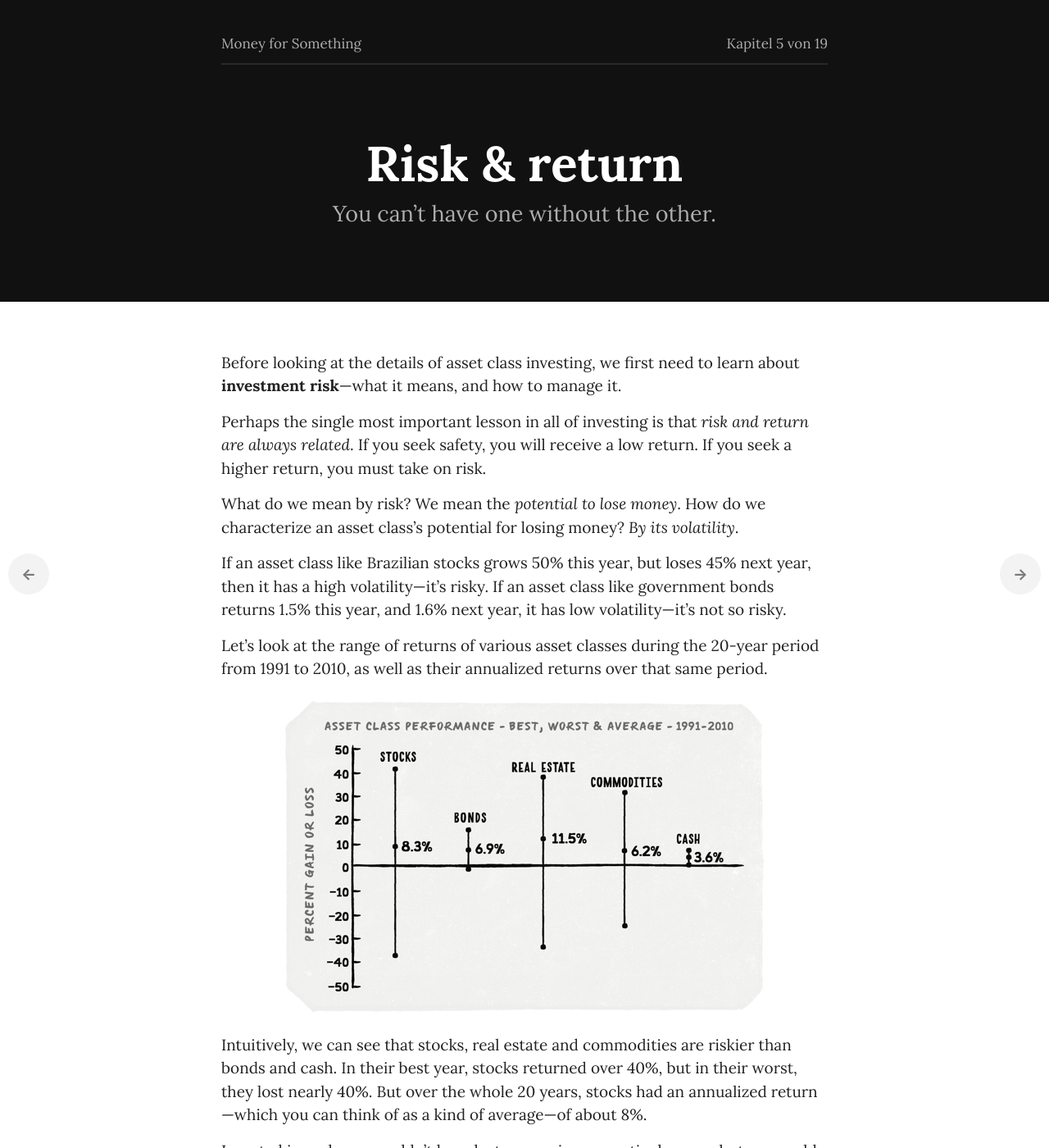
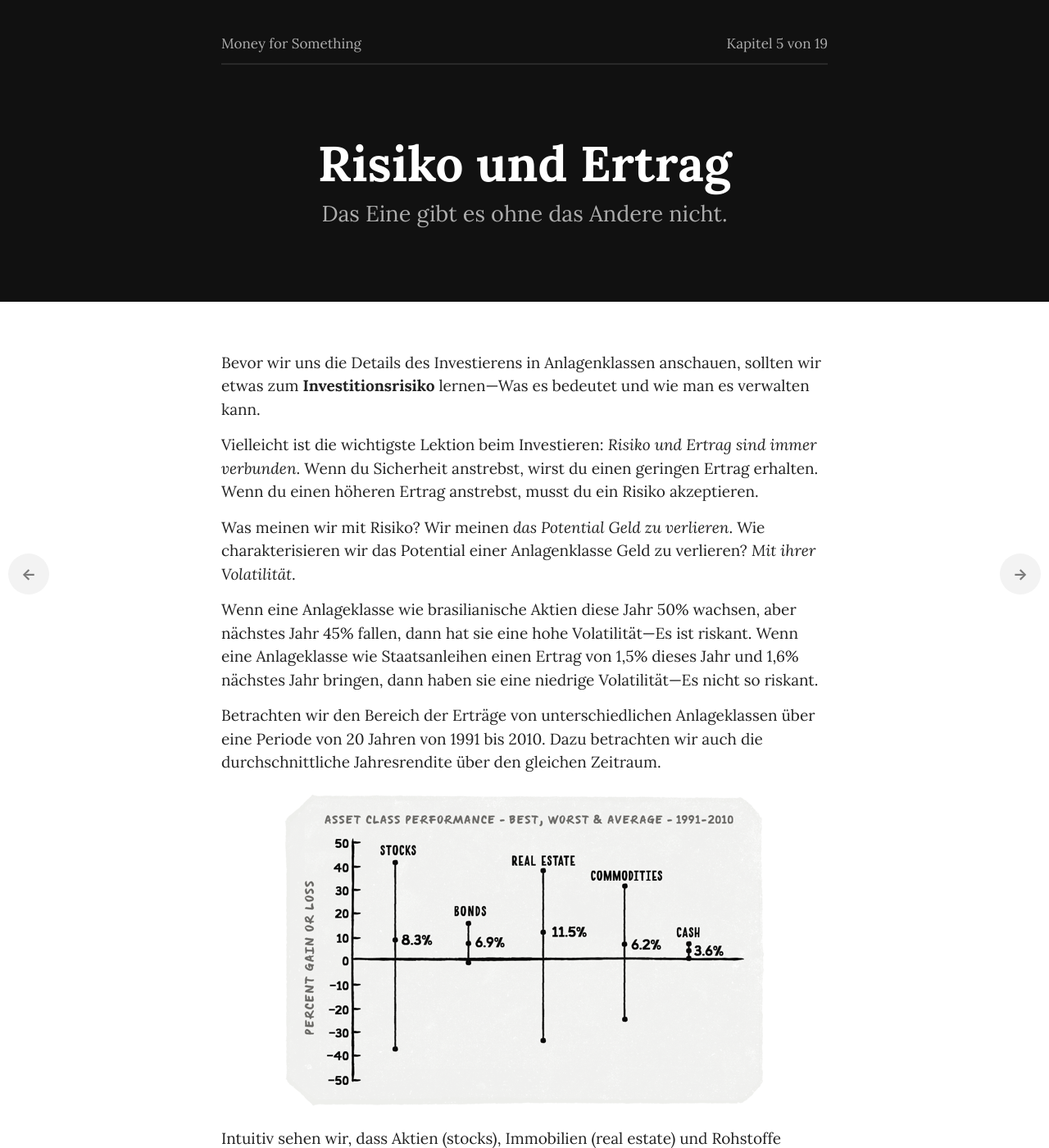
Before and after one commit to dafacto/moneyforsomething-de, a Jekyll site: the page built from _chapters/06_risk-return.md, in a window 1280 px wide and 1400 px high. Shown: the whole window at 82% size. Built offline with Jekyll 4.4.1, drawn with Linux system fonts in a browser that asks for light colours; some web fonts are replaced; a script that is not in the unit is left out; some of the changed text lies outside the part shown.

Commit message:
Update 06_risk-return.md

```diff
--- a/_chapters/06_risk-return.md
+++ b/_chapters/06_risk-return.md
@@ -1,30 +1,30 @@
 ---
 layout: chapter
-title: Risk & return
+title: Risiko und Ertrag
 chapter: 5
 permalink: /book/risk-return/
 img_header: header-06.png
 img_footer: summary-06.png
-intro: You can’t have one without the other.
-takeaway: Never forget the fundamental truth—that, in the long run, you can’t get higher returns without taking on more risk.
+intro: Das Eine gibt es ohne das Andere nicht.
+takeaway: Vergiss nicht die fundamentale Wahrheit—Auf lange Sicht kannst du keine hohen Erträge ohne mehr Risiko bekommen.
 ---
 
-Before looking at the details of asset class investing, we first need to learn about **investment risk**—what it means, and how to manage it.
+Bevor wir uns die Details des Investierens in Anlagenklassen anschauen, sollten wir etwas zum **Investitionsrisiko** lernen—Was es bedeutet und wie man es verwalten kann.
 
-Perhaps the single most important lesson in all of investing is that *risk and return are always related*. If you seek safety, you will receive a low return. If you seek a higher return, you must take on risk.
+Vielleicht ist die wichtigste Lektion beim Investieren: *Risiko und Ertrag sind immer verbunden*. Wenn du Sicherheit anstrebst, wirst du einen geringen Ertrag erhalten. Wenn du einen höheren Ertrag anstrebst, musst du ein Risiko akzeptieren.
 
-What do we mean by risk? We mean the *potential to lose money*. How do we characterize an asset class’s potential for losing money? *By its volatility*.
+Was meinen wir mit Risiko? Wir meinen *das Potential Geld zu verlieren*. Wie charakterisieren wir das Potential einer Anlagenklasse Geld zu verlieren? *Mit ihrer Volatilität*.
 
-If an asset class like Brazilian stocks grows 50% this year, but loses 45% next year, then it has a high volatility—it’s risky. If an asset class like government bonds returns 1.5% this year, and 1.6% next year, it has low volatility—it’s not so risky.
+Wenn eine Anlageklasse wie brasilianische Aktien diese Jahr 50% wachsen, aber nächstes Jahr 45% fallen, dann hat sie eine hohe Volatilität—Es ist riskant. Wenn eine Anlageklasse wie Staatsanleihen einen Ertrag von 1,5% dieses Jahr und 1,6% nächstes Jahr bringen, dann haben sie eine niedrige Volatilität—Es nicht so riskant.
 
-Let’s look at the range of returns of various asset classes during the 20-year period from 1991 to 2010, as well as their annualized returns over that same period.
+Betrachten wir den Bereich der Erträge von unterschiedlichen Anlageklassen über eine Periode von 20 Jahren von 1991 bis 2010. Dazu betrachten wir auch die durchschnittliche Jahresrendite über den gleichen Zeitraum.
 
 ![](/assets/img/chart-06.png)
 
-Intuitively, we can see that stocks, real estate and commodities are riskier than bonds and cash. In their best year, stocks returned over 40%, but in their worst, they lost nearly 40%. But over the whole 20 years, stocks had an annualized return—which you can think of as a kind of average—of about 8%.
+Intuitiv sehen wir, dass Aktien (stocks), Immobilien (real estate) und Rohstoffe (commodities) riskanter sind als Anleihen (bonds) und Bargeld (cash). In ihrem besten Jahr hatten Aktien eine Rendite von 40%, aber in ihrem schlechtesten Jahr haben sie auch fast 40% verloren. Allerdings hatten Aktien über 20 Jahre eine durchschnittliche Jahresrendite—die man als eine Art Mittelwert betrachten kann—von ca. 8%.
 
-Invested in cash, we wouldn’t have lost money in any particular year, but we would have only earned an annualized return of about 3.5% over the 20 years. And we’ve seen the huge difference in compounding effect an additional 4.5% can make!
+Bei einer Investition in Bargeld hätten wir in keinem Jahr Geld verloren, aber wir hätten auch nur eine durchschnittliche Jahresrendite von ca. 3,5% in den letzten 20 Jahren erzielt. Und wir haben die großen Unterschiede beim Zinseszins gesehen, die zusätzliche 4,5% ausmachen können!
 
-The volatility of an asset class is expressed by a statistical measure called standard deviation. We won’t focus on the mathematical meaning of that in this guide—just remember it’s a measure of risk.
+Die Volatilität einer Anlagenklasse ist durch ein statistisches Maß mit dem Namen Standardabweichung beschrieben. Wir werden uns nicht auf die mathematische Bedeutung fokussieren–aber behalte in Erinnerung, dass dies ein Maß für Risiko ist.
 
-In this guide, we’ll be recommending to take on risk in the form of investing in volatile asset classes like stocks. We’ll also learn ways of mitigating the effects of taking on that risk.
+In diesem Ratgeber werden wir vorschlagen Risiken einzugehen in der Form einer Investition in volatile Anlageklassen wie Aktien. Wir werden dazu auch lernen welche Wege es gibt die Effekte dieses Risikos abzuschwächen.
```
